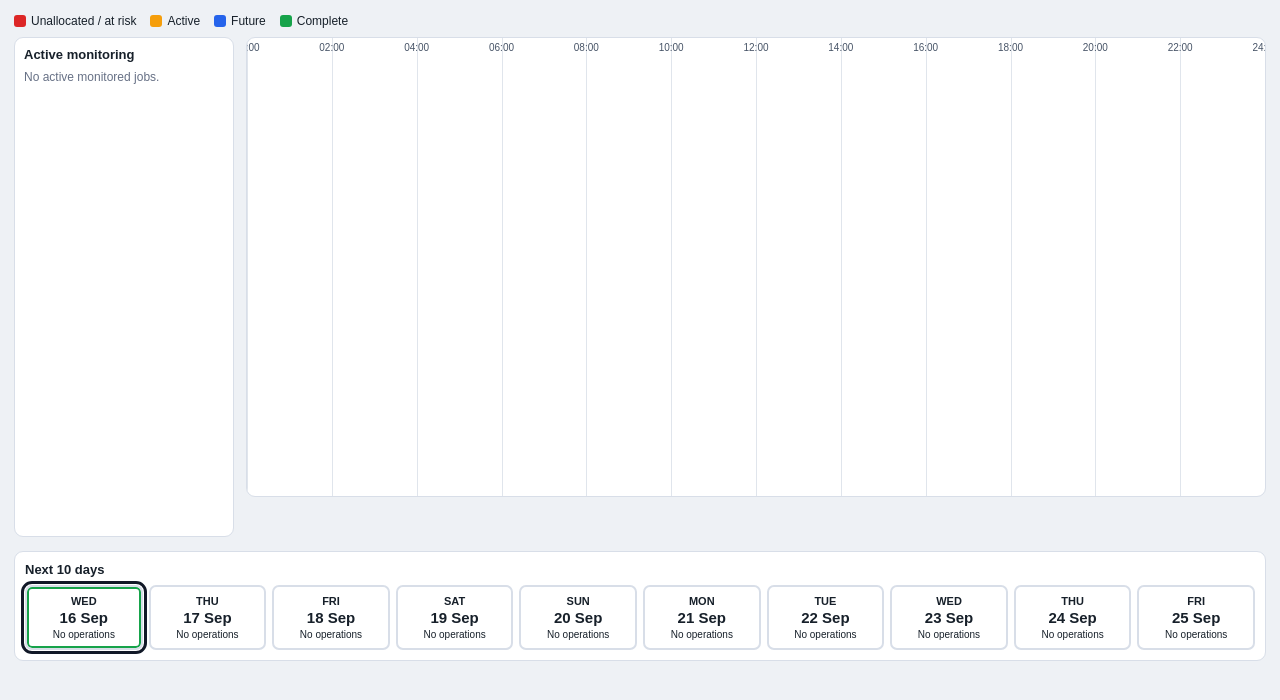
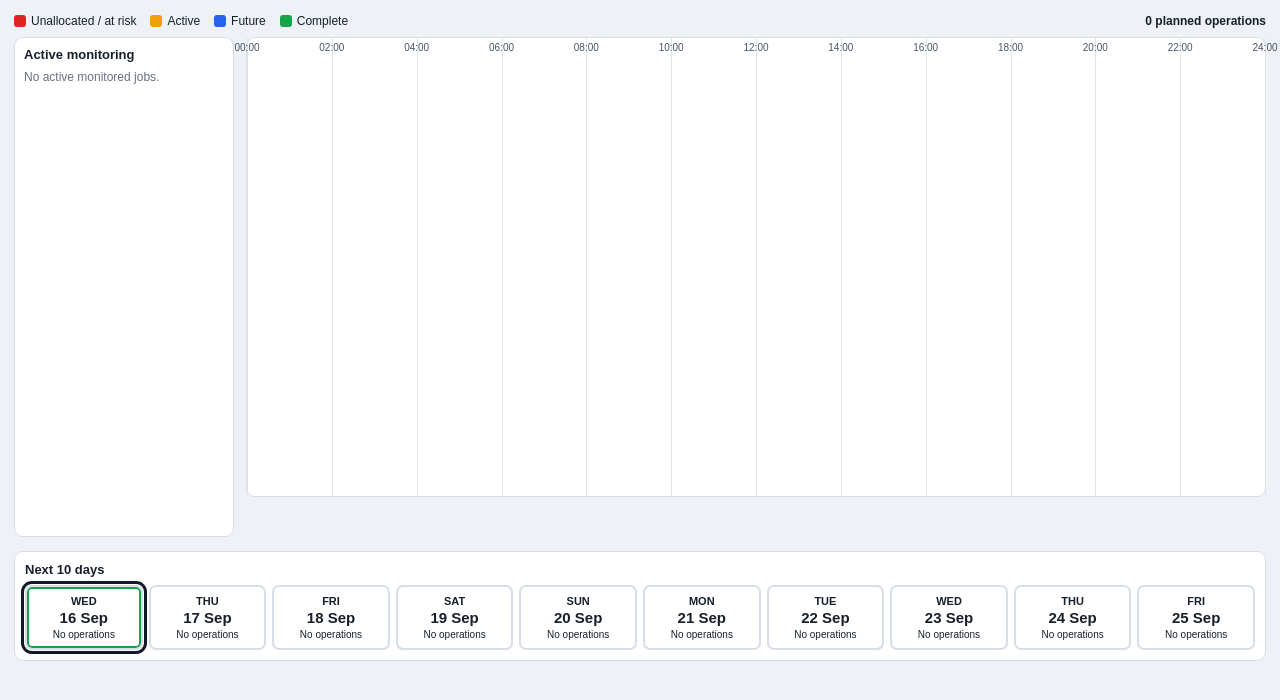
Before and after one commit to Manic8484/job-monitor, a Flask app: page /board in a window 1280 px wide. Shown: the part 55-755 px from the top of the page. Run offline with Flask 3, Linux system fonts and the light colour scheme; data that the repository does not hold is empty; some libraries are stand-ins or nearby versions.

Commit message:
Add files via upload

```diff
--- a/app.py
+++ b/app.py
@@ -535,13 +535,12 @@ def board():
                   ON o.id = j.operation_id
                 JOIN public.v_monitor_operation_allocation oa
                   ON oa.operation_id = o.id
-                WHERE j.booked_at >= %s
-                  AND j.booked_at < %s
+                WHERE (j.booked_at AT TIME ZONE 'Europe/London')::date = %s
                   AND j.monitoring_enabled = TRUE
                   AND o.monitoring_enabled = TRUE
                   AND COALESCE(o.presentation_hidden, FALSE) = FALSE
                 ORDER BY j.booked_at, j.job_ref
-            """, (day_start, day_end))
+            """, (selected_date,))
             planning_rows = [dict(r) for r in cur.fetchall()]
 
             # ACTIVE MONITORING:
@@ -808,6 +807,7 @@ def board():
         next_date=selected_date + timedelta(days=1),
         lookahead_days=lookahead_days,
         timeline_height=timeline_height,
+        planned_count=len(timeline_operations),
     )
 
 if __name__ == "__main__":
--- a/templates/board.html
+++ b/templates/board.html
@@ -9,7 +9,7 @@ h1{margin:0;font-size:21px}.controls{display:flex;gap:6px;align-items:center}.co
 .wrap{padding:14px}.legend{display:flex;gap:14px;margin-bottom:9px;font-size:12px}.sw{display:inline-block;width:12px;height:12px;border-radius:3px;margin-right:5px;vertical-align:-2px}
 .board-row{display:grid;grid-template-columns:220px 1fr;gap:12px}.board-row.planning-only{grid-template-columns:1fr}
 .active-column{background:#fff;border:1px solid #d8dee8;border-radius:9px;padding:9px;min-height:500px}.active-title{font-size:13px;font-weight:bold;margin-bottom:8px}.active-stack{display:flex;flex-direction:column;gap:8px}
-.timeline{position:relative;background:#fff;border:1px solid #d8dee8;border-radius:9px;overflow:hidden}
+.timeline{position:relative;background:#fff;border:1px solid #d8dee8;border-radius:9px;overflow:visible;margin-bottom:10px}
 .grid{position:absolute;top:0;bottom:0;border-left:1px solid #e0e5ec}.tick{position:absolute;top:4px;transform:translateX(-50%);font-size:10px;color:#475467}
 .op-line{position:absolute;height:4px;border-radius:3px;background:#93a4b8;z-index:1}.marker{position:absolute;width:12px;height:12px;border-radius:50%;background:#111827;border:2px solid #fff;box-shadow:0 0 0 1px #111827;transform:translate(-50%,-50%);z-index:3}
 .marker-label{position:absolute;transform:translate(-50%,-145%);white-space:nowrap;font-size:10px;font-weight:bold;background:#fff;padding:2px 4px;border-radius:4px;box-shadow:0 1px 2px rgba(0,0,0,.12);z-index:4}
@@ -43,7 +43,7 @@ table{width:100%;border-collapse:collapse;margin-top:9px;font-size:12px}th,td{pa
 </style></head><body>
 <header><h1>Management Job Monitor — {{ selected_date.strftime('%d %b %Y') }}</h1><div class="controls"><a href="/board?date={{ prev_date.isoformat() }}">Previous</a><a href="/board">Today</a><a href="/board?date={{ next_date.isoformat() }}">Next</a><input type="date" value="{{ selected_date.isoformat() }}" onchange="window.location='/board?date='+this.value"></div></header>
 <div class="wrap">
-<div class="legend"><span><i class="sw" style="background:#dc2626"></i>Unallocated / at risk</span><span><i class="sw" style="background:#f59e0b"></i>Active</span><span><i class="sw" style="background:#2563eb"></i>Future</span><span><i class="sw" style="background:#16a34a"></i>Complete</span></div>
+<div class="legend"><span><i class="sw" style="background:#dc2626"></i>Unallocated / at risk</span><span><i class="sw" style="background:#f59e0b"></i>Active</span><span><i class="sw" style="background:#2563eb"></i>Future</span><span><i class="sw" style="background:#16a34a"></i>Complete</span><span style="margin-left:auto;font-weight:bold">{{ planned_count }} planned operation{% if planned_count != 1 %}s{% endif %}</span></div>
 <div class="board-row {% if not show_active_column %}planning-only{% endif %}">
 {% if show_active_column %}
 <aside class="active-column"><div class="active-title">Active monitoring</div><div class="active-stack">
@@ -66,7 +66,7 @@ table{width:100%;border-collapse:collapse;margin-top:9px;font-size:12px}th,td{pa
 <div class="timeline" style="height:{{ timeline_height }}px">
 {% for t in ticks %}<div class="grid" style="left:{{ t.left_pct }}%"></div><div class="tick" style="left:{{ t.left_pct }}%">{{ t.label }}</div>{% endfor %}
 {% for op in timeline_operations %}
-{% set top = 48 + op.lane*62 %}
+{% set top = 48 + op.lane*68 %}
 {% if op.markers %}
 <div class="op-line" style="left:{{ op.left_pct }}%;width:{{ op.markers[-1].left_pct-op.left_pct }}%;top:{{ top+24 }}px"></div>
 {% for m in op.markers %}<div class="marker" style="left:{{ m.left_pct }}%;top:{{ top+25 }}px"></div><div class="marker-label" style="left:{{ m.left_pct }}%;top:{{ top+25 }}px">{{ m.country_code }} {{ m.postcode }}</div>{% endfor %}
```
Also changed, not shown: README.txt.
